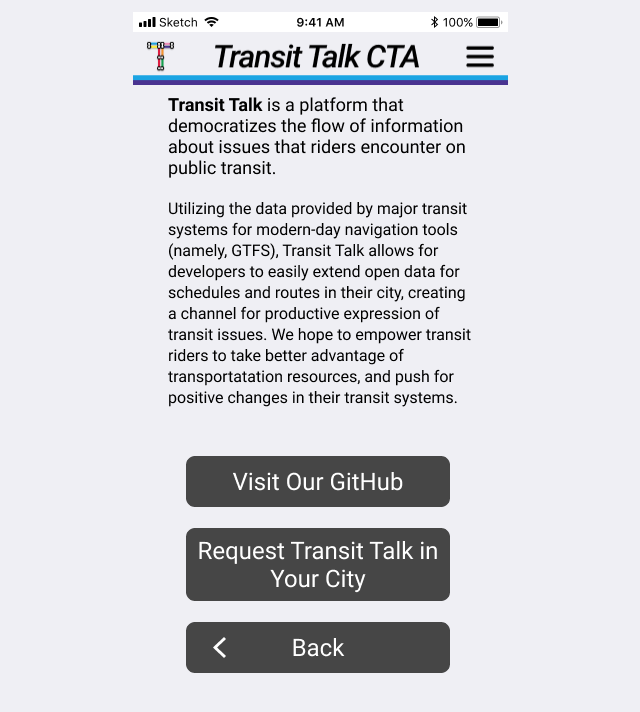
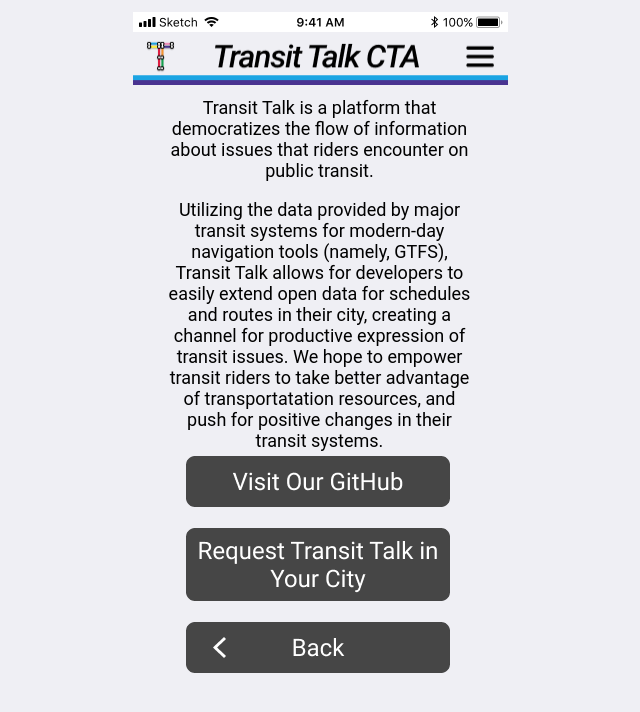
Before and after one commit to andreanthony/andreanthony.github.io, a Jekyll site: the page aboutus.html, which Jekyll copies as it is, in a window 1280 px wide. Shown: the top 712 px of the page, without its empty margins (320-960 px from the left). Built offline with Jekyll 4.4.1, drawn with Linux system fonts in a browser that asks for light colours.

Commit message:
Update aboutus.html

```diff
--- a/aboutus.html
+++ b/aboutus.html
@@ -14,8 +14,8 @@
 ">
  <div id="bar"><p style="margin: 0px; height: 0px;"><img src="/Black.png" alt="bar" /></p></div>
  <div id="header"><p><img style="height: 50px; width: 375px;" src="/header.png" alt="header" /></p></div>
- <div id="rectangle"><p><img src="/Rectangle.png" alt="rectangle" /></p></div>
- <div id="transittalkabout"><p><img src="/transitTalk-about.png" alt="transittalkabout" /></p></div>
+ <div id="transittalkabout"><p>Transit Talk is a platform that democratizes the flow of information about issues that riders encounter on public transit.</p>
+  <p>Utilizing the data provided by major transit systems for modern-day navigation tools (namely, GTFS), Transit Talk allows for developers to easily extend open data for schedules and routes in their city, creating a channel for productive expression of transit issues. We hope to empower transit riders to take better advantage of transportatation resources, and push for positive changes in their transit systems.</p></div>
  <div id="github"><p><img src="/main-button (2).png" alt="github" /></p></div>
  <div id="request"><p><img src="/main-button-1 (2).png" alt="request" /></p></div>
  <div id="backbutton"><p><img src="/backButton.png" alt="backbutton"/></p></div>
```
